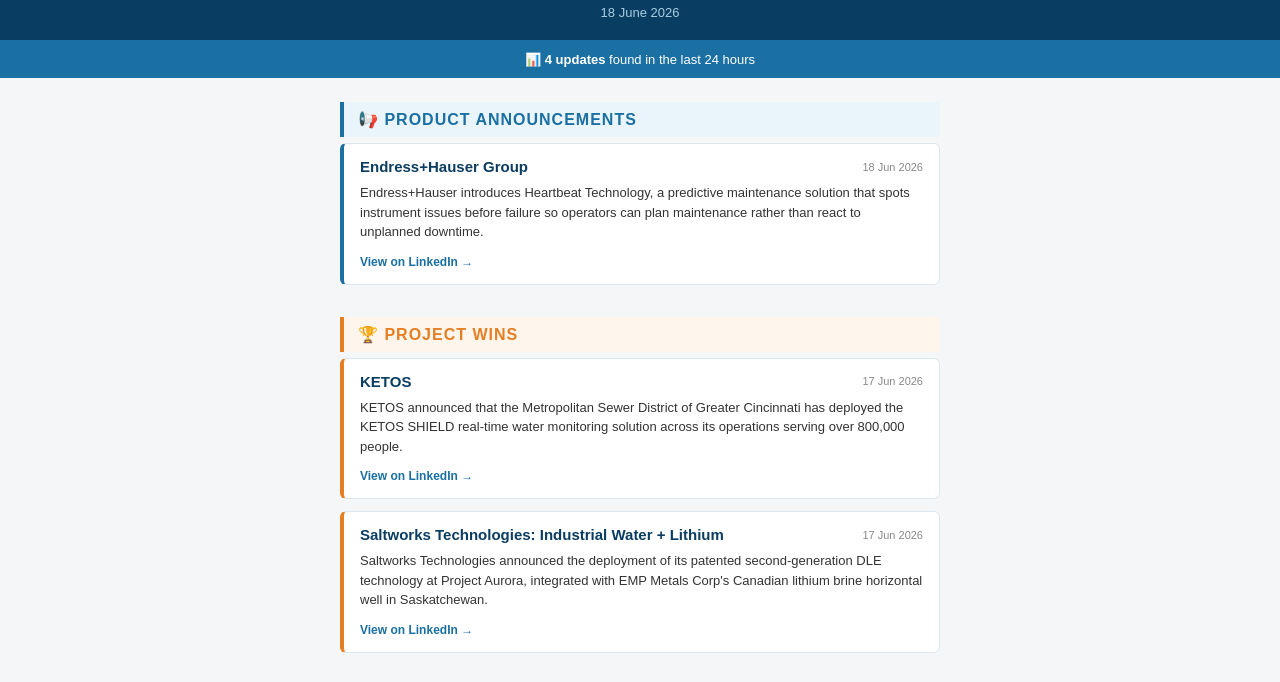
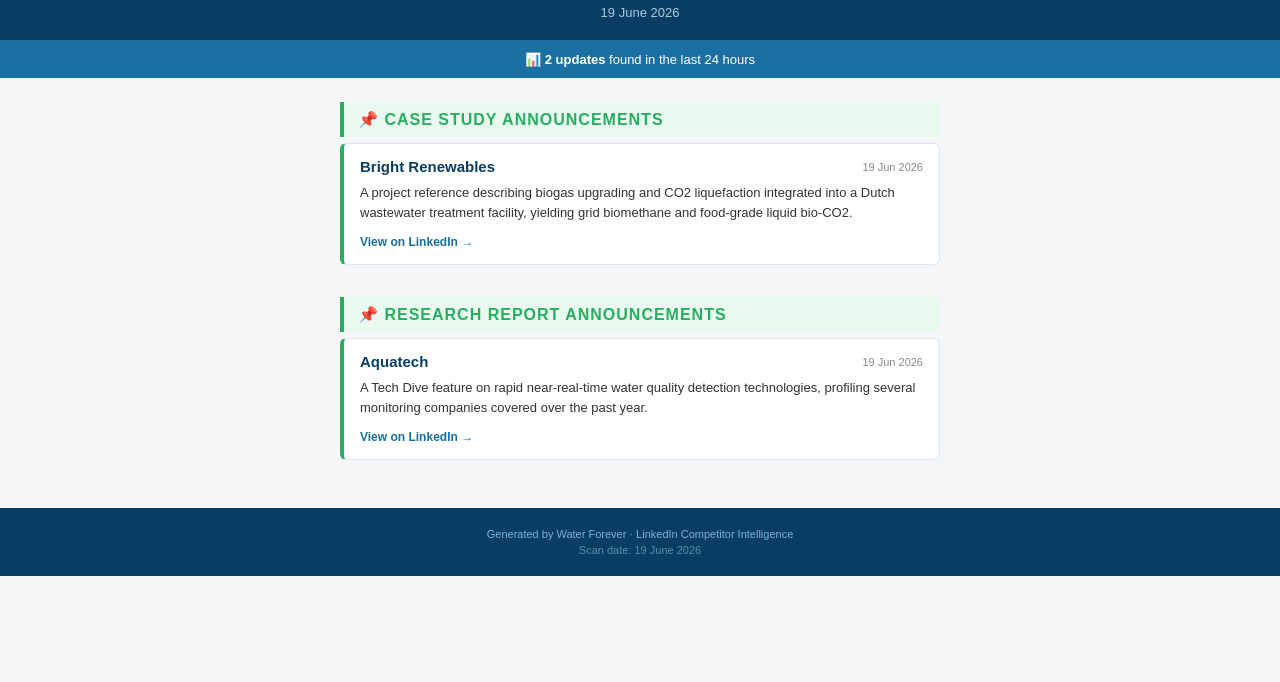
Before and after one commit to ourmaninparis-prog/v-linkedin-rss, a plain HTML site: page index.html in a window 1280 px wide. Shown: the part 85-767 px from the top of the page. Drawn offline with Linux system fonts and the light colour scheme.

Commit message:
newsletter: 2026-06-19

```diff
--- a/index.html
+++ b/index.html
@@ -13,7 +13,7 @@
     <td align="center" bgcolor="#0a3d62" style="padding:32px 20px 20px; background-color:#0a3d62;">
       <div style="font-size:11px;color:#7fb3d3;letter-spacing:3px;font-variant:small-caps;text-transform:uppercase;margin-bottom:6px;">Water Forever</div>
       <div style="font-size:28px;font-weight:bold;color:#ffffff;letter-spacing:1px;">LinkedIn Competitor Feed</div>
-      <div style="font-size:13px;color:#a8cde0;margin-top:8px;">18 June 2026</div>
+      <div style="font-size:13px;color:#a8cde0;margin-top:8px;">19 June 2026</div>
     </td>
   </tr>
 </table>
@@ -22,7 +22,7 @@
 <table width="100%" cellpadding="0" cellspacing="0">
   <tr>
     <td align="center" bgcolor="#1a6fa3" style="padding:10px 20px; background-color:#1a6fa3;">
-      <span style="font-size:13px;color:#ffffff;">📊 <strong>4 updates</strong> found in the last 24 hours</span>
+      <span style="font-size:13px;color:#ffffff;">📊 <strong>2 updates</strong> found in the last 24 hours</span>
     </td>
   </tr>
 </table>
@@ -32,70 +32,26 @@
   <tr>
     <td style="padding:24px 20px;">
       <table width="600" cellpadding="0" cellspacing="0" align="center">
-        <tr data-type="heading" data-category="New product">
+        <tr data-type="heading" data-category="Case study announcements">
   <td style="padding:0 0 6px 0;">
-    <div style="border-left:4px solid #1a6fa3;padding:8px 14px;background:#eaf4fb;border-radius:0 4px 4px 0;">
-      <span style="font-size:16px;font-weight:bold;color:#1a6fa3;text-transform:uppercase;letter-spacing:1px;">📢 Product Announcements</span>
+    <div style="border-left:4px solid #27ae60;padding:8px 14px;background:#eafaf1;border-radius:0 4px 4px 0;">
+      <span style="font-size:16px;font-weight:bold;color:#27ae60;text-transform:uppercase;letter-spacing:1px;">📌 Case study announcements</span>
     </div>
   </td>
 </tr>
-<tr data-type="article" data-category="New product">
+<tr data-type="article" data-category="Case study announcements">
   <td style="padding:0 0 12px 0;">
-    <table width="100%" cellpadding="0" cellspacing="0" style="background:#ffffff;border-radius:6px;border:1px solid #dce6ee;border-left:4px solid #1a6fa3;">
+    <table width="100%" cellpadding="0" cellspacing="0" style="background:#ffffff;border-radius:6px;border:1px solid #dce6ee;border-left:4px solid #27ae60;">
       <tr>
         <td style="padding:14px 16px;">
           <table width="100%" cellpadding="0" cellspacing="0">
             <tr>
-              <td data-field="company" style="font-size:15px;font-weight:bold;color:#0a3d62;">Endress+Hauser Group</td>
-              <td data-field="pub-date" align="right" style="font-size:11px;color:#888888;">18 Jun 2026</td>
+              <td data-field="company" style="font-size:15px;font-weight:bold;color:#0a3d62;">Bright Renewables</td>
+              <td data-field="pub-date" align="right" style="font-size:11px;color:#888888;">19 Jun 2026</td>
             </tr>
           </table>
-          <p data-field="summary" style="margin:8px 0 10px;font-size:13px;color:#333333;line-height:1.5;">Endress+Hauser introduces Heartbeat Technology, a predictive maintenance solution that spots instrument issues before failure so operators can plan maintenance rather than react to unplanned downtime.</p>
-          <a data-field="link" href="https://www.linkedin.com/feed/update/urn:li:activity:7473324171918475264/" style="font-size:12px;color:#1a6fa3;text-decoration:none;font-weight:bold;">View on LinkedIn →</a>
-        </td>
-      </tr>
-    </table>
-  </td>
-</tr>
-<tr data-type="spacer"><td style="padding:0 0 20px 0;"></td></tr>
-<tr data-type="heading" data-category="New project win">
-  <td style="padding:0 0 6px 0;">
-    <div style="border-left:4px solid #e67e22;padding:8px 14px;background:#fef5ec;border-radius:0 4px 4px 0;">
-      <span style="font-size:16px;font-weight:bold;color:#e67e22;text-transform:uppercase;letter-spacing:1px;">🏆 Project Wins</span>
-    </div>
-  </td>
-</tr>
-<tr data-type="article" data-category="New project win">
-  <td style="padding:0 0 12px 0;">
-    <table width="100%" cellpadding="0" cellspacing="0" style="background:#ffffff;border-radius:6px;border:1px solid #dce6ee;border-left:4px solid #e67e22;">
-      <tr>
-        <td style="padding:14px 16px;">
-          <table width="100%" cellpadding="0" cellspacing="0">
-            <tr>
-              <td data-field="company" style="font-size:15px;font-weight:bold;color:#0a3d62;">KETOS</td>
-              <td data-field="pub-date" align="right" style="font-size:11px;color:#888888;">17 Jun 2026</td>
-            </tr>
-          </table>
-          <p data-field="summary" style="margin:8px 0 10px;font-size:13px;color:#333333;line-height:1.5;">KETOS announced that the Metropolitan Sewer District of Greater Cincinnati has deployed the KETOS SHIELD real-time water monitoring solution across its operations serving over 800,000 people.</p>
-          <a data-field="link" href="https://www.linkedin.com/feed/update/urn:li:activity:7473057805084565504/" style="font-size:12px;color:#1a6fa3;text-decoration:none;font-weight:bold;">View on LinkedIn →</a>
-        </td>
-      </tr>
-    </table>
-  </td>
-</tr>
-<tr data-type="article" data-category="New project win">
-  <td style="padding:0 0 12px 0;">
-    <table width="100%" cellpadding="0" cellspacing="0" style="background:#ffffff;border-radius:6px;border:1px solid #dce6ee;border-left:4px solid #e67e22;">
-      <tr>
-        <td style="padding:14px 16px;">
-          <table width="100%" cellpadding="0" cellspacing="0">
-            <tr>
-              <td data-field="company" style="font-size:15px;font-weight:bold;color:#0a3d62;">Saltworks Technologies: Industrial Water + Lithium</td>
-              <td data-field="pub-date" align="right" style="font-size:11px;color:#888888;">17 Jun 2026</td>
-            </tr>
-          </table>
-          <p data-field="summary" style="margin:8px 0 10px;font-size:13px;color:#333333;line-height:1.5;">Saltworks Technologies announced the deployment of its patented second-generation DLE technology at Project Aurora, integrated with EMP Metals Corp's Canadian lithium brine horizontal well in Saskatchewan.</p>
-          <a data-field="link" href="https://www.linkedin.com/feed/update/urn:li:activity:7473037091828826112/" style="font-size:12px;color:#1a6fa3;text-decoration:none;font-weight:bold;">View on LinkedIn →</a>
+          <p data-field="summary" style="margin:8px 0 10px;font-size:13px;color:#333333;line-height:1.5;">A project reference describing biogas upgrading and CO2 liquefaction integrated into a Dutch wastewater treatment facility, yielding grid biomethane and food-grade liquid bio-CO2.</p>
+          <a data-field="link" href="https://www.linkedin.com/feed/update/urn:li:activity:7473646389596557312/" style="font-size:12px;color:#1a6fa3;text-decoration:none;font-weight:bold;">View on LinkedIn →</a>
         </td>
       </tr>
     </table>
@@ -116,12 +72,12 @@
         <td style="padding:14px 16px;">
           <table width="100%" cellpadding="0" cellspacing="0">
             <tr>
-              <td data-field="company" style="font-size:15px;font-weight:bold;color:#0a3d62;">DuPont Water Solutions</td>
-              <td data-field="pub-date" align="right" style="font-size:11px;color:#888888;">17 Jun 2026</td>
+              <td data-field="company" style="font-size:15px;font-weight:bold;color:#0a3d62;">Aquatech</td>
+              <td data-field="pub-date" align="right" style="font-size:11px;color:#888888;">19 Jun 2026</td>
             </tr>
           </table>
-          <p data-field="summary" style="margin:8px 0 10px;font-size:13px;color:#333333;line-height:1.5;">DuPont Water Solutions is hosting a live technical webinar on its integrated Direct Lithium Extraction technologies spanning sorbents, membranes, and ion exchange resins for lithium brine processing.</p>
-          <a data-field="link" href="https://www.linkedin.com/feed/update/urn:li:activity:7473036789864280064/" style="font-size:12px;color:#1a6fa3;text-decoration:none;font-weight:bold;">View on LinkedIn →</a>
+          <p data-field="summary" style="margin:8px 0 10px;font-size:13px;color:#333333;line-height:1.5;">A Tech Dive feature on rapid near-real-time water quality detection technologies, profiling several monitoring companies covered over the past year.</p>
+          <a data-field="link" href="https://www.linkedin.com/feed/update/urn:li:activity:7473676021913849858/" style="font-size:12px;color:#1a6fa3;text-decoration:none;font-weight:bold;">View on LinkedIn →</a>
         </td>
       </tr>
     </table>
@@ -137,7 +93,7 @@
   <tr>
     <td align="center" bgcolor="#0a3d62" style="padding:20px; background-color:#0a3d62;">
       <div style="font-size:11px;color:#7fb3d3;">Generated by Water Forever · LinkedIn Competitor Intelligence</div>
-      <div style="font-size:11px;color:#5a8fa8;margin-top:4px;">Scan date: 18 June 2026</div>
+      <div style="font-size:11px;color:#5a8fa8;margin-top:4px;">Scan date: 19 June 2026</div>
     </td>
   </tr>
 </table>
```
